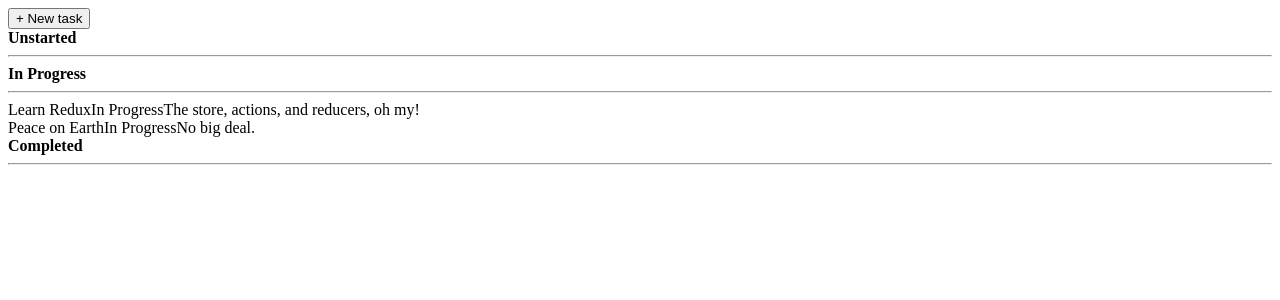
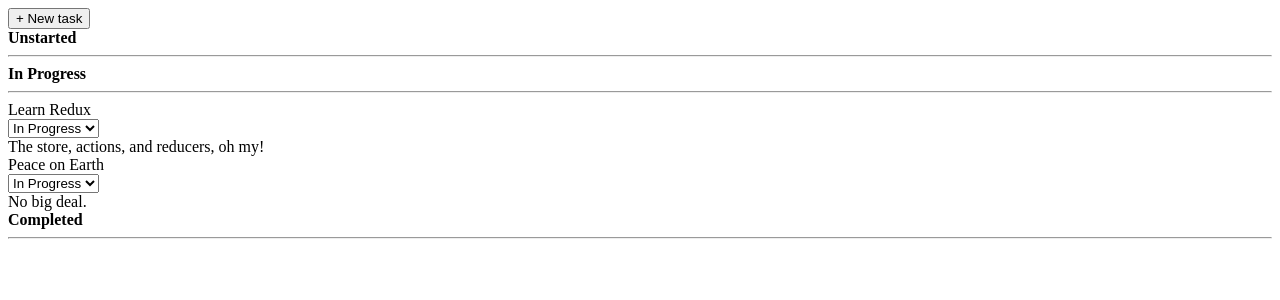
Before and after one commit to zulus23/testreact, a React app: page / in a window 1280 px wide. Shown: the top 300 px of the page. Built offline with nearby package versions, Linux system fonts and the light colour scheme.

Commit message:
change Task

```diff
--- a/src/components/taskspage/Task.js
+++ b/src/components/taskspage/Task.js
@@ -1,11 +1,25 @@
 import React from 'react';
+import {TASK_STATUSES} from "../../utils/utils";
 
 const Task = (props) => {
+
+
+    function onStatusChange() {
+
+    }
+
     return (
         <div>
-            {props.task.title}
-            {props.task.status}
-            {props.task.description}
+
+            <div> {props.task.title}</div>
+            <select value={props.task.status} onChange={onStatusChange}>
+                {TASK_STATUSES.map(status => (
+
+                    <option key={status} value={status}>{status}</option>
+                ))}
+            </select>
+
+            <div>{props.task.description}</div>
         </div>
     );
 };
--- a/src/components/taskspage/TasksPage.js
+++ b/src/components/taskspage/TasksPage.js
@@ -1,9 +1,11 @@
 import React, {Component} from 'react';
 import TaskList from './TaskList';
+import {TASK_STATUSES} from '../../utils/utils'
 
 
-const TASK_STATUSES = ['Unstarted', 'In Progress', 'Completed'];
-class TasksPage extends Component {
+class TasksPage extends Component
+
+{
     constructor(props){
         super(props);
         this.state = {
--- /dev/null
+++ b/src/utils/utils.js
@@ -0,0 +1 @@
+export const TASK_STATUSES = ['Unstarted', 'In Progress', 'Completed'];
```
